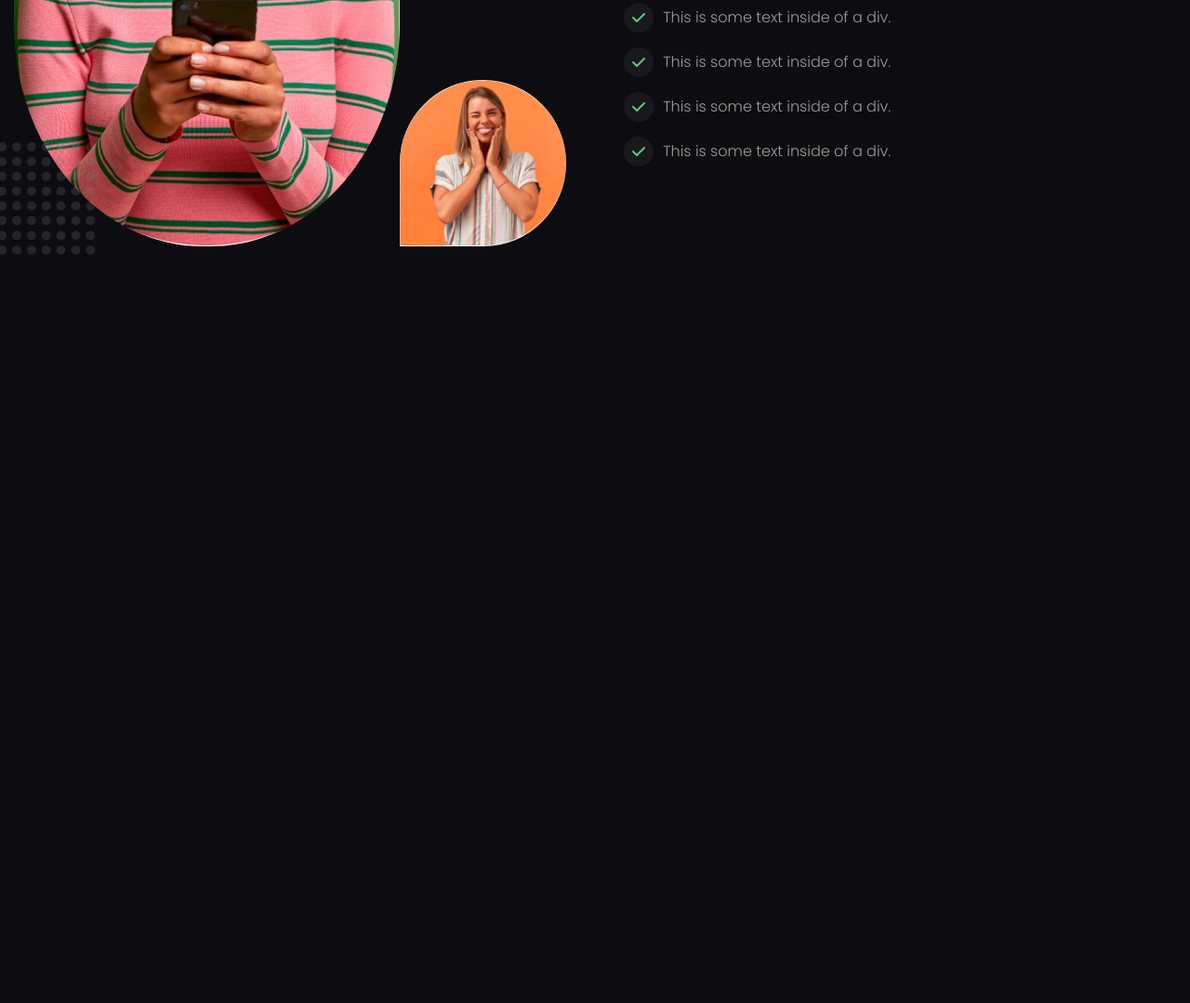
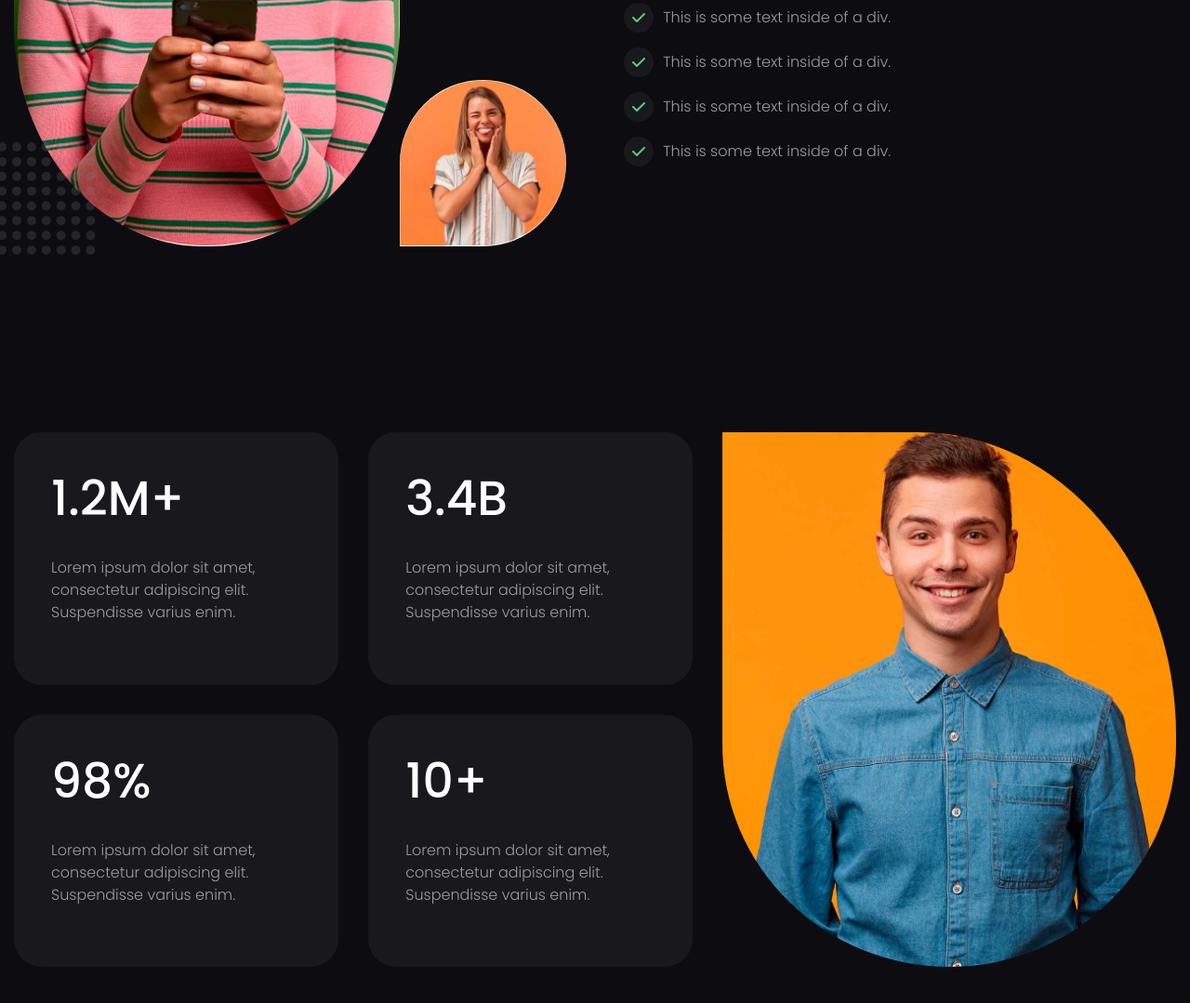
Before and after one commit to sasiok/Growfy, a plain HTML site: page index.html in a window 1280 px wide. Shown: the part 2799-3878 px from the top of the page at 93% size. Before the commit the page ends 3164 px from the top, so only its background shows below. Drawn offline with Linux system fonts and the light colour scheme; files whose address does not match are found by name.

Commit message:
add advantages section

```diff
--- a/#source/style.scss
+++ b/#source/style.scss
@@ -953,3 +953,115 @@ body {
         row-gap: 20px;
     }
 }
+
+.page {
+
+    // .page__advantages
+
+    &__advantages {
+        padding-top: 100px;
+        padding-bottom: 100px;
+
+        @media(max-width: 991.98px) {
+            padding-top: 50px;
+            padding-bottom: 50px;
+        }
+
+        @media(max-width: 767.98px) {
+            padding-top: 30px;
+            padding-bottom: 30px;
+        }
+    }
+}
+
+.advantages {
+
+    // .advantages__container
+
+    &__container {
+        display: flex;
+        column-gap: 2.5%;
+        /* 32/1280 */
+        row-gap: 40px;
+    }
+
+    // .advantages__items
+
+    &__items {
+        flex: 1 1 auto;
+        display: grid;
+        gap: 32px;
+        grid-template-columns: repeat(2, 1fr);
+        grid-template-rows: repeat(2, 1fr);
+    }
+
+    // .advantages__item
+
+    &__item {
+        padding: 40px;
+        background-color: rgba(129, 129, 139, 0.1);
+        border-radius: 30px;
+    }
+
+    // .advantages__value
+
+    &__value {
+        font-weight: 500;
+        font-size: 52px;
+        line-height: 119.230769%;
+        /* 62/52 */
+        color: #ffffff;
+
+        &:not(:last-child) {
+            margin-bottom: 32px;
+        }
+    }
+
+    // .advantages__text
+
+    &__text {
+        line-height: 150%;
+        /* 27/18 */
+        max-width: 270px;
+    }
+
+    // .advantages__image
+
+    &__image {
+        align-self: flex-end;
+        flex: 0 0 39.0625%;
+        /* 500/1280 */
+        overflow: hidden;
+        border-radius: 0% 68% 60% 60% / 0% 68% 50% 50%;
+
+        img {
+            max-width: 100%;
+            transform: scale(1.01);
+        }
+    }
+}
+
+@media(max-width:991.98px) {
+    .advantages__container {
+        flex-direction: column;
+    }
+
+    .advantages__image {
+        align-self: center;
+    }
+}
+
+@media(max-width:650px) {
+    .advantages__items {
+        grid-template-columns: auto;
+        gap: 20px;
+    }
+
+    .advantages__text {
+        max-width: none;
+    }
+
+    .advantages__container {
+        gap: 30px;
+    }
+}
--- a/index.html
+++ b/index.html
@@ -170,6 +170,35 @@
 					</div>
 				</div>
 			</section>
+			<section class="page__advantages advantages">
+				<div class="advantages__container">
+					<div class="advantages__items">
+						<article class="advantages__item">
+							<h4 class="advantages__value">1.2M+</h4>
+							<div class="advantages__text">Lorem ipsum dolor sit amet, consectetur adipiscing elit.
+								Suspendisse varius enim.</div>
+						</article>
+						<article class="advantages__item">
+							<h4 class="advantages__value">3.4B</h4>
+							<div class="advantages__text">Lorem ipsum dolor sit amet, consectetur adipiscing elit.
+								Suspendisse varius enim.</div>
+						</article>
+						<article class="advantages__item">
+							<h4 class="advantages__value">98%</h4>
+							<div class="advantages__text">Lorem ipsum dolor sit amet, consectetur adipiscing elit.
+								Suspendisse varius enim.</div>
+						</article>
+						<article class="advantages__item">
+							<h4 class="advantages__value">10+</h4>
+							<div class="advantages__text">Lorem ipsum dolor sit amet, consectetur adipiscing elit.
+								Suspendisse varius enim.</div>
+						</article>
+					</div>
+					<div class="advantages__image">
+						<img src="img/advantages/01.jpg" alt="Image">
+					</div>
+				</div>
+			</section>
 		</main>
 		<footer class="footer"></footer>
 	</div>
```
Also changed, not shown: css/style.css, img/advantages/01.jpg (added).
